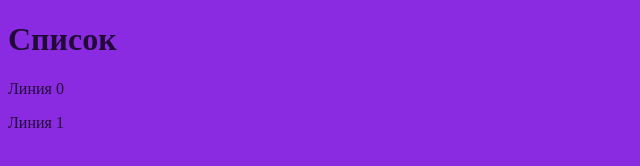
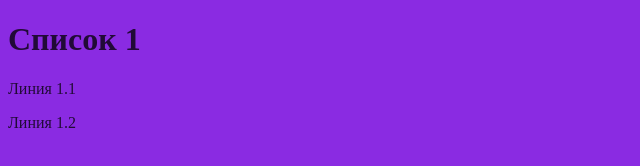
Before and after one commit to bbird5063/gittest.loc, a plain HTML site: page index.html in a window 1280 px wide. Shown: the full height of the page, 0-640 px from the left. Drawn offline with Linux system fonts and the light colour scheme.

Commit message:
For Site(1)

```diff
--- a/index.html
+++ b/index.html
@@ -7,8 +7,8 @@
     <title>Document</title>
 </head>
 <body>
-    <h1>Список</h1>
-    <p>Линия 0</p>
-    <p>Линия 1</p>
+    <h1>Список 1</h1>
+    <p>Линия 1.1</p>
+    <p>Линия 1.2</p>
 </body>
 </html>
```
